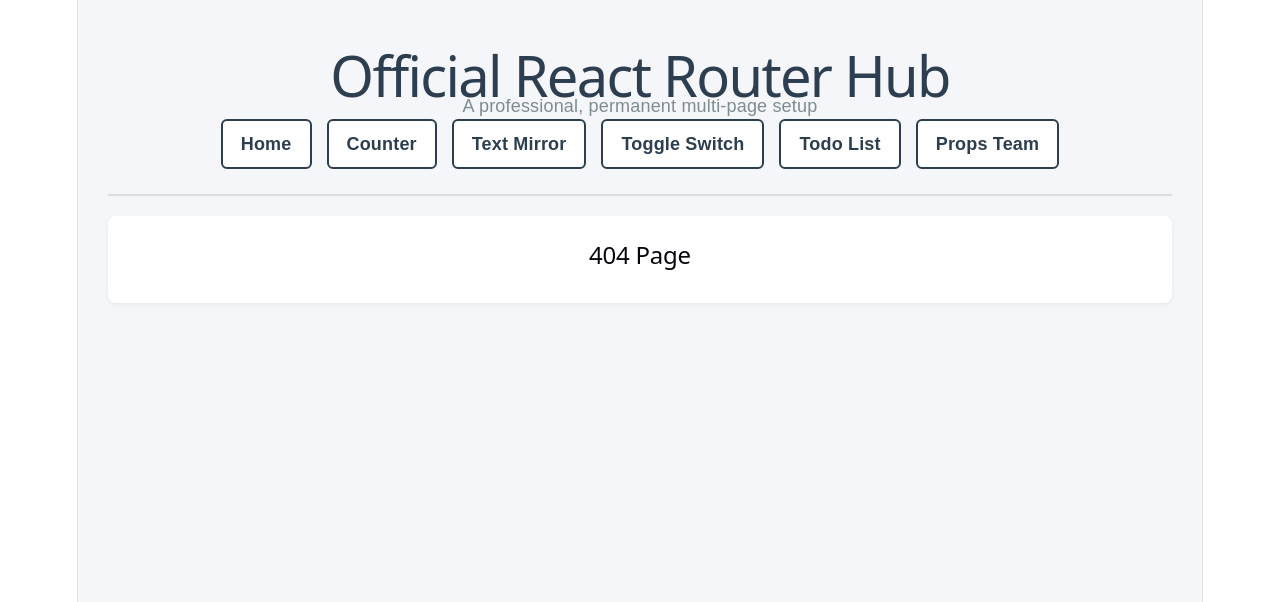
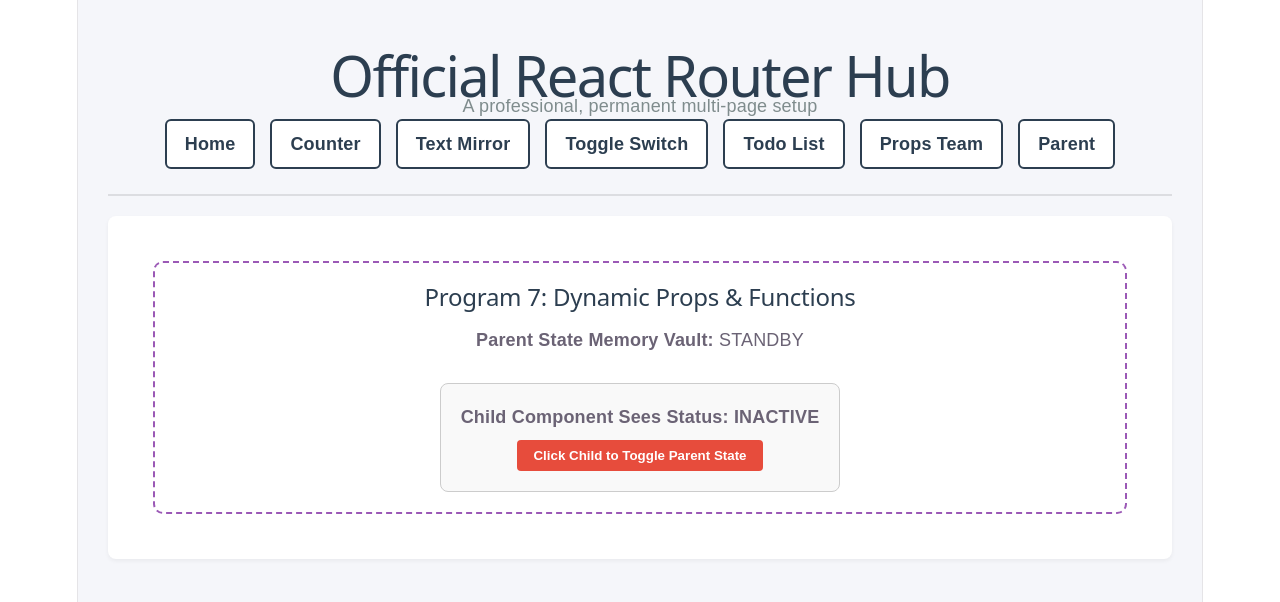
Before and after one commit to nayana649/My-React-App, a React (Vite) app: page /parent in a window 1280 px wide. Before the commit this address had no page. Shown: the top 602 px of the page. Built offline with nearby package versions, Linux system fonts and the light colour scheme.

Commit message:
Added Program 7 implementing Dynamic Props and Inverse Data Flow

```diff
--- a/src/App.jsx
+++ b/src/App.jsx
@@ -6,6 +6,7 @@ import TextMirror from './TextMirror';
 import ToggleBox from './ToggleBox';
 import TodoList from './TodoList';
 import TeamPage from './TeamPage';
+import ParentController from './ParentController';
 
 function App() {
   return (
@@ -22,6 +23,7 @@ function App() {
           <Link to="/toggle" style={linkStyle}>Toggle Switch</Link>
           <Link to="/todo" style={linkStyle}>Todo List</Link>
           <Link to="/team" style={linkStyle}>Props Team</Link>
+          <Link to="/parent" style={linkStyle}>Parent</Link>
         </nav>
 
         <hr style={{ border: '1px solid #dcdde1', margin: '20px 0' }} />
@@ -36,7 +38,7 @@ function App() {
             {/* 2. ADD THE ROUTE MAP RULE HERE */}
             <Route path="/todo" element={<TodoList />} />
             <Route path="/team" element={<TeamPage />} />
-
+            <Route path="/parent" element={<ParentController />} />
             <Route path="*" element={<div style={{ textAlign: 'center' }}><h2>404 Page</h2></div>} />
           </Routes>
         </div>
--- /dev/null
+++ b/src/ParentController.jsx
@@ -0,0 +1,24 @@
+import React, { useState } from 'react';
+import ToggleButton from './ToggleButton';
+
+function ParentController() {
+    const [isActive, setIsActive] = useState(false);
+
+  const toggleStatus = () => {
+    setIsActive(!isActive);
+  };
+
+  return (
+    <div style={{ padding: '20px', textAlign: 'center', fontFamily: 'sans-serif', border: '2px dashed #9b59b6', borderRadius: '10px', margin: '20px' }}>
+      <h2 style={{ color: '#2c3e50' }}>Program 7: Dynamic Props & Functions</h2>
+
+      <div style={{ margin: '15px 0', fontSize: '18px' }}>
+        <strong>Parent State Memory Vault:</strong> {isActive ? "HIGH POWER" : "STANDBY"}
+      </div>
+
+      <ToggleButton currentStatus={isActive} onToggleAction={toggleStatus} />
+    </div>
+    );
+}
+
+export default ParentController;
--- /dev/null
+++ b/src/ToggleButton.jsx
@@ -0,0 +1,34 @@
+import React from 'react';
+
+function ToggleButton(props) {
+    return(
+        <div style={{
+            border: '1px solid #ccc',
+            padding: '20px',
+            borderRadius: '8px',
+            backgroundColor: '#f9f9f9',
+            display: 'inline-block',
+            marginTop: '15px'
+        }}>
+            <h4 style={{margin: '0 0 10px 0'}}>
+                Child Component Sees Status: {props.currentStatus ? 'ACTIVE' : 'INACTIVE'}
+            </h4>
+            <button
+                onClick={props.onToggleAction}
+                style={{
+                    padding: '8px 16px',
+                    backgroundColor: props.currentStatus ? '#2ecc71' : '#e74c3c',
+                    color: 'white',
+                    border: 'none',
+                    borderRadius: '4px',
+                    cursor: 'pointer',
+                    fontWeight: 'bold'
+                }}
+            >
+                Click Child to Toggle Parent State
+            </button>
+        </div>
+    );
+}
+
+export default ToggleButton;
```
